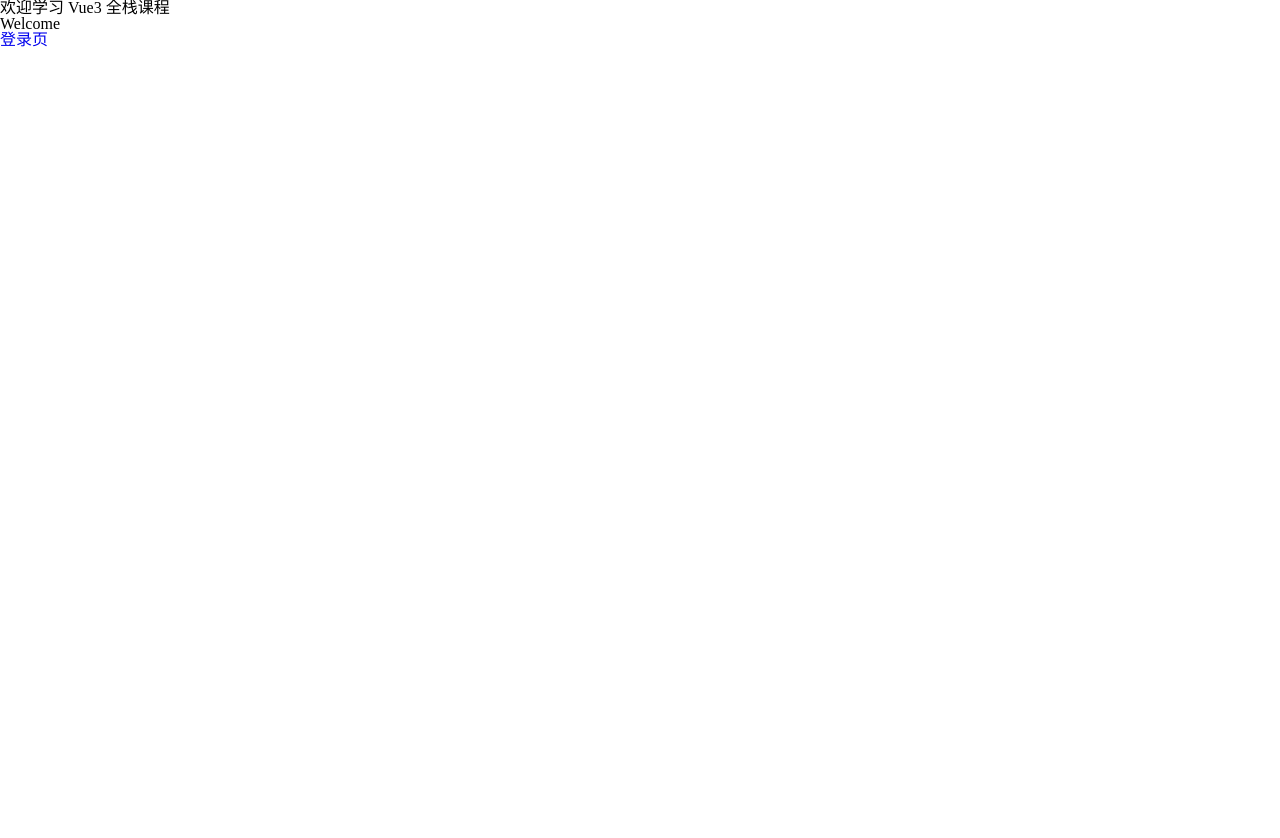
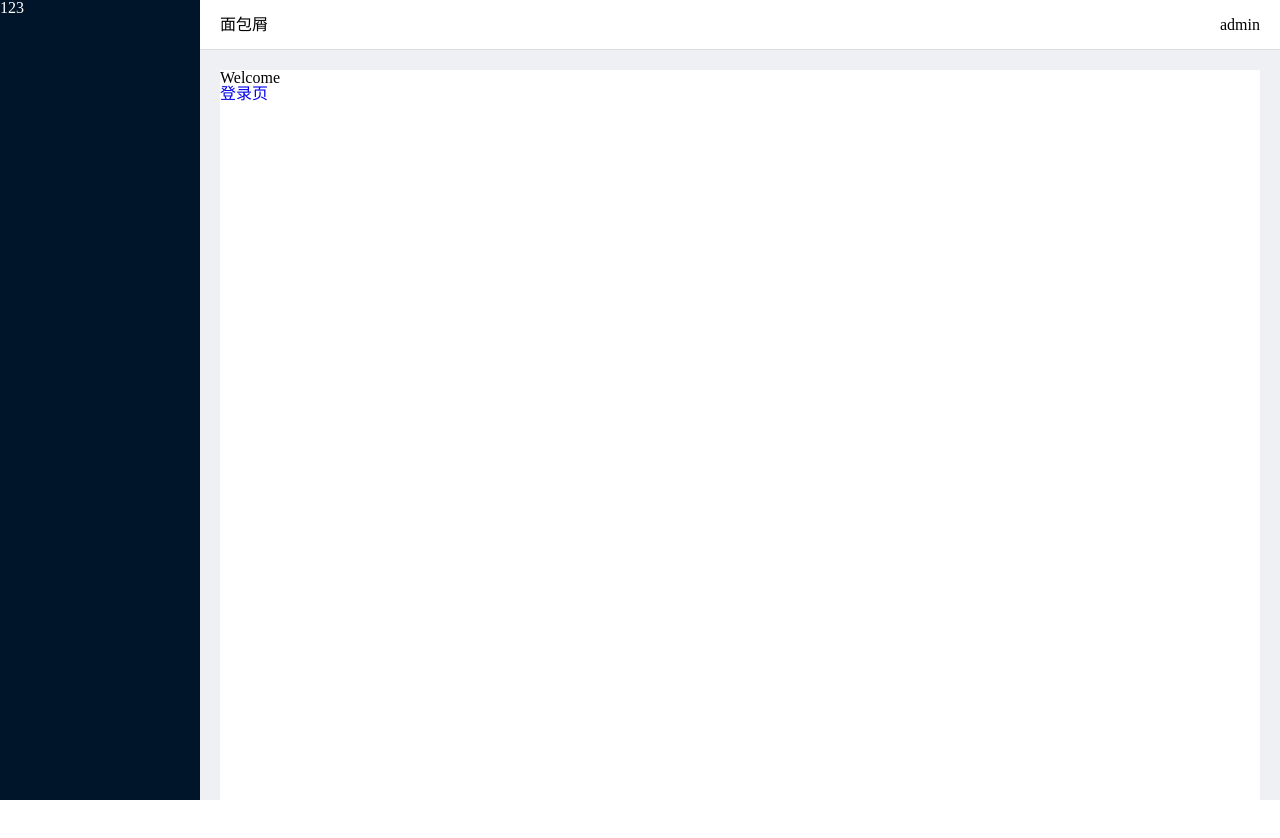
Before and after one commit to vinkin92/vue3-manage-fe, a Vue app: page /#/welcome in a window 1280 px wide. Shown: the top 838 px of the page. Before the commit the page ends 800 px from the top, so only its background shows below. Built offline with nearby package versions, Linux system fonts and the light colour scheme.

Commit message:
首页左右布局

```diff
--- a/src/components/Home.vue
+++ b/src/components/Home.vue
@@ -5,9 +5,51 @@ export default {
 </script>
 
 <template>
-  <h1>欢迎学习 Vue3 全栈课程</h1>
-  <router-view></router-view>
+  <div class="basic-layout">
+    <div class="nav-side">123</div>
+    <div class="content-right">
+      <div class="nav-top">
+        <div class="bread">面包屑</div>
+        <div class="userInfo">admin</div>
+      </div>
+      <div class="wrapper">
+        <div class="main-page"><router-view></router-view></div>
+      </div>
+    </div>
+  </div>
 </template>
 
 <style lang="scss">
+.basic-layout{
+  position: relative;
+  .nav-side{
+    position:fixed;
+    width:200px;
+    height:100vh;
+    background-color: #001529;
+    color:#fff;
+    overflow-y: auto;
+    transition: width .5s
+  }
+  .content-right{
+    margin-left: 200px;
+    .nav-top{
+      height: 50px;
+      line-height: 50px;
+      display: flex;
+      justify-content: space-between;
+      border-bottom: 1px solid #ddd;
+      padding:0 20px;
+    }
+    .wrapper{
+      background-color: #eef0f3;
+      padding: 20px;
+      height:calc(100vh - 50px);
+      .main-page{
+        background-color: #fff;
+        height:100vh;
+      }
+    }
+  }
+}
 </style>
```
